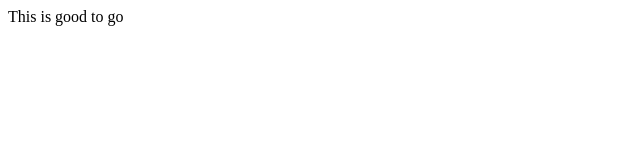
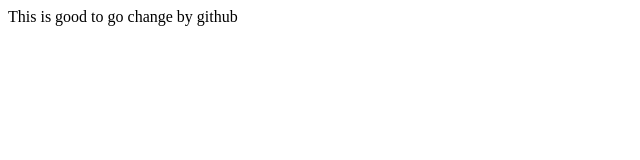
Before and after one commit to saketsaurav20/Sample, a plain HTML site: page index.html in a window 1280 px wide. Shown: the whole page, without its empty margins (0-640 px from the left). Drawn offline with Linux system fonts and the light colour scheme.

Commit message:
Update index.html
from github acc

```diff
--- a/index.html
+++ b/index.html
@@ -7,6 +7,6 @@
     <title>Document</title>
 </head>
 <body>
-    This is good to go
+    This is good to go change by github
 </body>
 </html>
```
